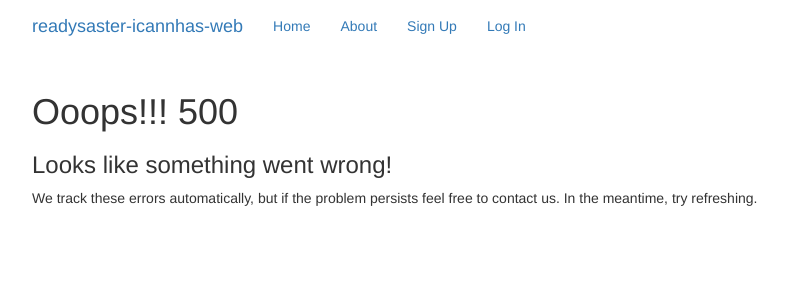
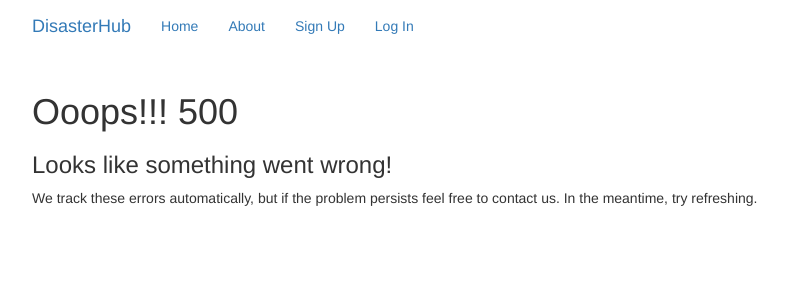
Before and after one commit to neiljdo/readysaster-icannhas-web, a Django app: template readysaster-icannhas-web/templates/500.html in a window 1280 px wide. Shown: the top 300 px of the page, without its empty margins (38-825 px from the left). Run offline with Django 3.2, Linux system fonts and the light colour scheme; the template is opened without the code that fills it, so the values that code supplies are empty; some libraries are stand-ins or nearby versions.

Commit message:
Template updates

```diff
--- a/readysaster-icannhas-web/rp/models.py
+++ b/readysaster-icannhas-web/rp/models.py
@@ -44,9 +44,6 @@ class Municipality(models.Model):
         for event in relevant_flood_events:
             pass
 
-
-        print geoserver_layers
-
         # fetch *.kml files from NOAH
 
         return []
--- a/readysaster-icannhas-web/templates/base.html
+++ b/readysaster-icannhas-web/templates/base.html
@@ -35,7 +35,7 @@
 
     <div class="header navbar">
       <div class="container">
-        <a class="navbar-brand" href="/">readysaster-icannhas-web</a>
+        <a class="navbar-brand" href="/">DisasterHub</a>
         <ul class="nav navbar-nav">
           <li class="active"><a href="{% url 'home' %}">Home</a></li>
           <li><a href="{% url 'about' %}">About</a></li>
@@ -78,6 +78,7 @@
       <script src="//netdna.bootstrapcdn.com/bootstrap/3.0.3/js/bootstrap.min.js"></script>
 
       <!-- Your stuff: Third-party javascript libraries go here -->
+      <script src="http://openlayers.org/api/OpenLayers.js"></script>
 
       <!-- place project specific Javascript in this file -->
       <script src="{% static 'js/project.js' %}"></script>
```
